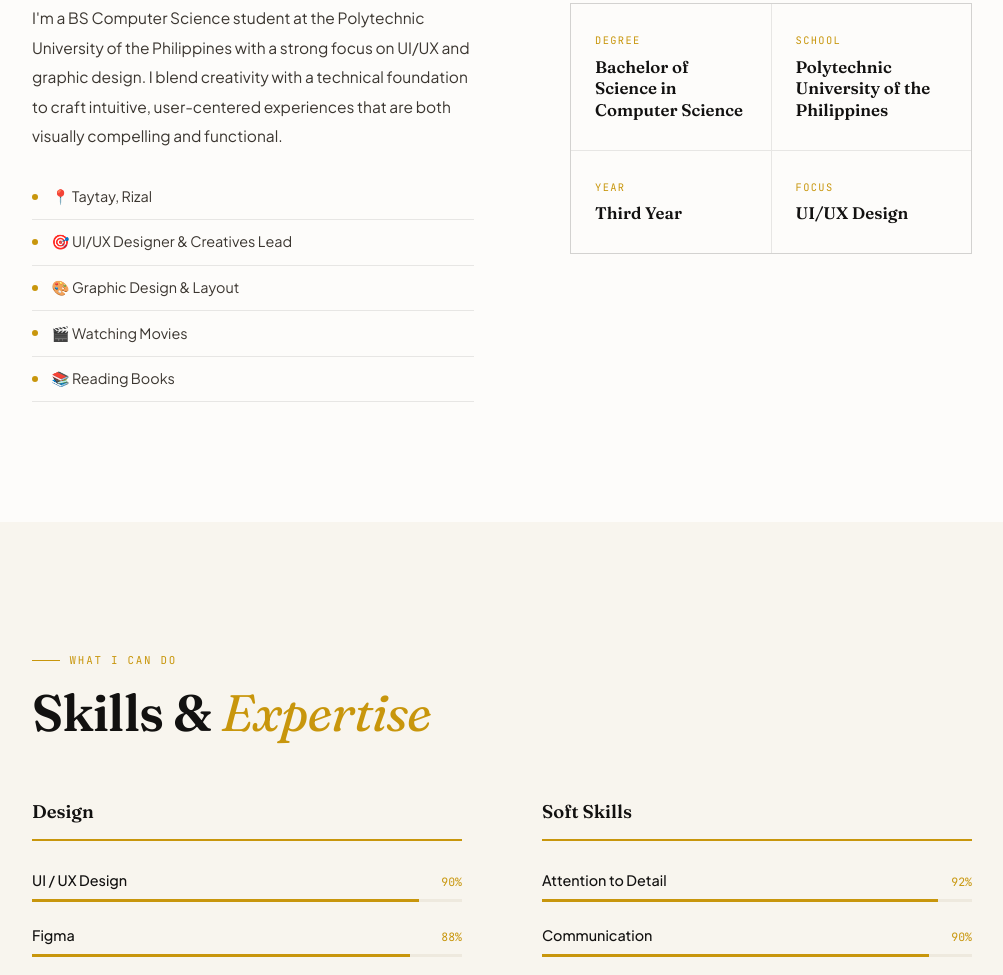
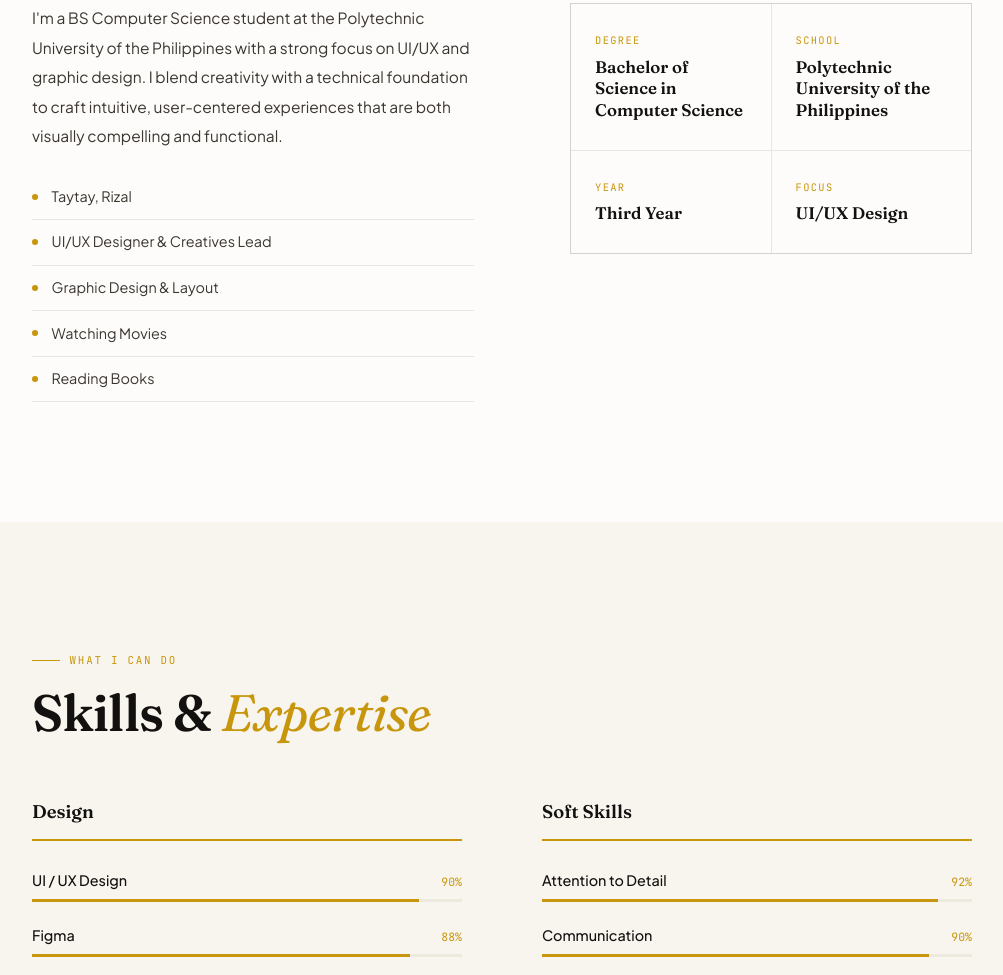
Before and after one commit to bondiee/portfolio, a plain HTML site: page index.html in a window 1280 px wide. Shown: the part 991-1966 px from the top of the page, without its empty margins (138-1141 px from the left). Drawn offline with Linux system fonts and the light colour scheme.

Commit message:
remove emojis

```diff
--- a/index.html
+++ b/index.html
@@ -71,11 +71,11 @@
               I'm a BS Computer Science student at the Polytechnic University of the Philippines with a strong focus on UI/UX and graphic design. I blend creativity with a technical foundation to craft intuitive, user-centered experiences that are both visually compelling and functional.
             </p>
             <ul class="about-list reveal d3">
-              <li>📍 Taytay, Rizal</li>
-              <li>🎯 UI/UX Designer & Creatives Lead</li>
-              <li>🎨 Graphic Design & Layout</li>
-              <li>🎬 Watching Movies</li>
-              <li>📚 Reading Books</li>
+              <li>Taytay, Rizal</li>
+              <li>UI/UX Designer & Creatives Lead</li>
+              <li>Graphic Design & Layout</li>
+              <li>Watching Movies</li>
+              <li>Reading Books</li>
             </ul>
           </div>
 
```
Also changed, not shown: 1 other file.
